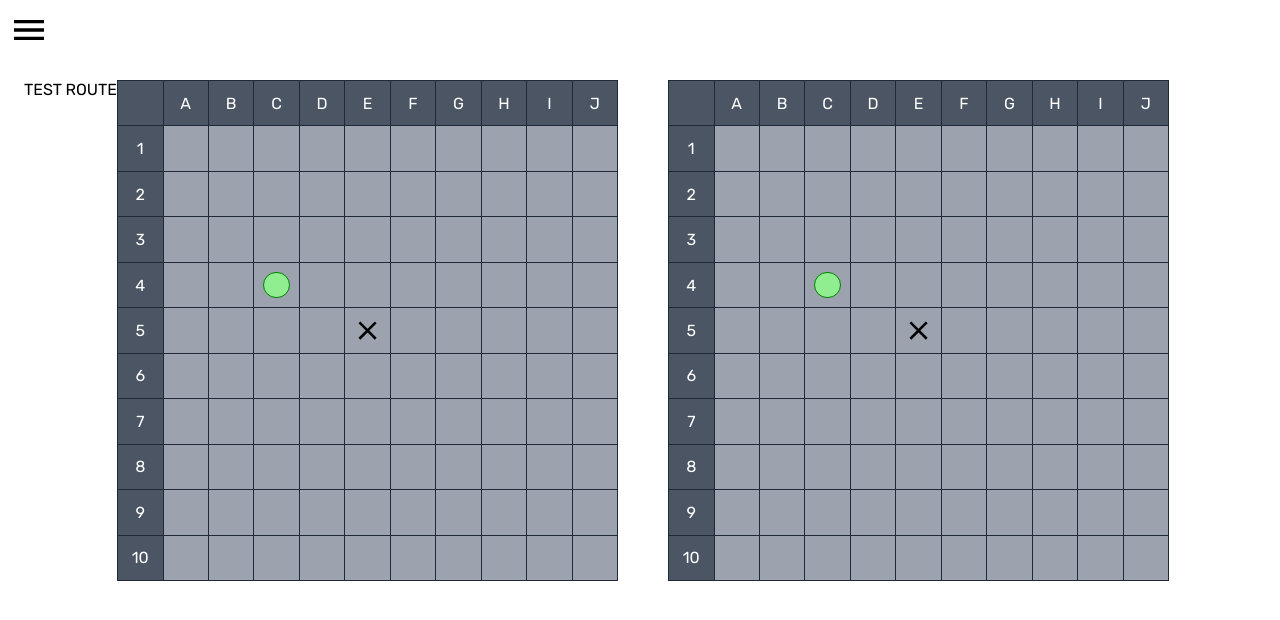
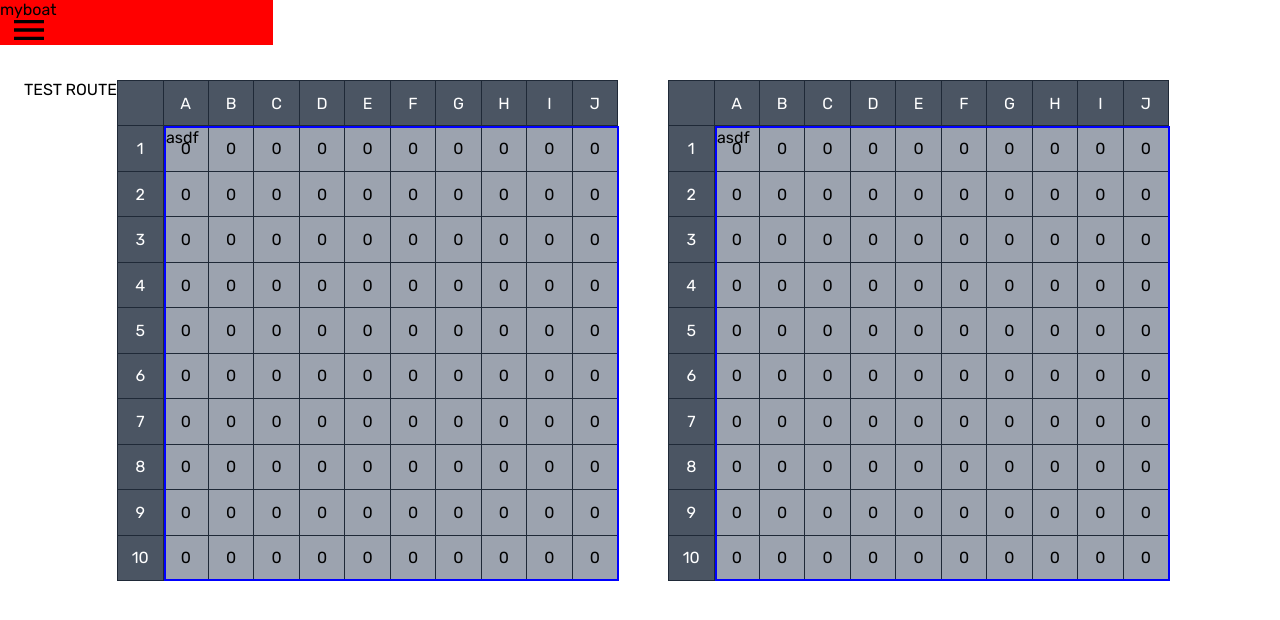
Before and after one commit to slarsson/tddd27-battleship, a React (Vite) app in the folder app/: page /test in a window 1280 px wide. Shown: the top 620 px of the page. Built offline with nearby package versions, Linux system fonts and the light colour scheme.

Commit message:
updates..

```diff
--- a/app/src/App.tsx
+++ b/app/src/App.tsx
@@ -2,6 +2,8 @@ import React from "react";
 import "./index.scss"
 import { Home, HowTo, Test } from './pages'
 import { Navbar } from './components';
+
+import { RecoilRoot } from 'recoil';
 
 import {
   BrowserRouter as Router,
@@ -23,6 +25,7 @@ export default function App() {
   ]
 
   return (
+    <RecoilRoot>
       <Router>
         <Navbar
           navLinks={navLinks}
@@ -35,5 +38,6 @@ export default function App() {
           </Switch>
         </div>
       </Router>
+    </RecoilRoot>
   );
 }
--- a/app/src/components/Game/Board.tsx
+++ b/app/src/components/Game/Board.tsx
@@ -1,6 +1,32 @@
 import React, { useState, useEffect, useRef, createRef } from 'react';
 
+import { atom, useRecoilValue } from 'recoil';
+
 import Grid from './Grid';
+import DragGrid from './DragGrid';
+
+export interface Boat {
+  x: number;
+  y: number;
+  width: number;
+  height: number;
+  mouseOffsetX: number;
+  mouseOffsetY: number;
+  move: boolean;
+}
+
+export const boat = atom({
+  key: 'boat',
+  default: {
+    x: 0,
+    y: 0,
+    width: 6,
+    height: 1,
+    mouseOffsetX: 0,
+    mouseOffsetY: 0,
+    move: false
+  } as Boat,
+});
 
 //import useGrid, { Grid } from './../useGrid';
 
@@ -24,6 +50,7 @@ interface GridPosition {
 const Board = () => {
   const [grid, setGrid] = useState<TileState[]>((new Array(SIZE * SIZE)).fill(TileState.Empty));
   const [tileHeight, setTileHeight] = useState<number>(50);
+  const testBoat = useRecoilValue(boat);
 
   const [position, setPosition] = useState<GridPosition>({x: 0, y: 0});
 
@@ -72,6 +99,16 @@ const Board = () => {
 
   return (
     <>
+    <div
+      className="boat"
+      style={{
+        width: `${testBoat.width * tileHeight}px`,
+        height: `${testBoat.height * tileHeight}px`,
+        top: `${testBoat.y}px`,
+        left: `${testBoat.x}px`
+      }}
+    >myboat</div>
+
     <div className="board" ref={div} style={{maxWidth: `${MAX_TILE_WIDTH * SIZE}px`}}>
       <div className="board-header board-header-top">
         <div style={tileStyle} className="tile"></div>
@@ -82,18 +119,8 @@ const Board = () => {
           {[...Array(SIZE)].map((_, i) => <div style={tileStyle} className="tile">{i + 1}</div>)}
         </div>
         <div className="grid">
-          <Grid tileSize={tileHeight} size={SIZE}></Grid>
-          {/* {grid.map((v, i) => {
-            return (
-              <div
-                style={tileStyle}
-                className="tile"
-                key={'grid-' + i}
-              >
-              {v == TileState.Empty ? <button onClick={() => action(i)}>{v}</button> : 'x'}
-              </div>
-            )
-          })}      */}
+          {/* <Grid tileSize={tileHeight} size={SIZE}></Grid> */}
+          <DragGrid tileSize={tileHeight} size={SIZE}></DragGrid>
         </div>
       </div>
     </div>
--- /dev/null
+++ b/app/src/components/Game/DragGrid.tsx
@@ -0,0 +1,75 @@
+import React, { useState, useEffect, useRef, createRef } from 'react';
+
+import useGrid, { Box } from './../../hooks/useGrid';
+
+interface Props {
+  size: number;
+  tileSize: number;
+}
+
+// interface Box {
+//   x: number;
+//   y: number;
+//   width: number;
+//   height: number;
+// }
+
+const DragGrid = ({ size, tileSize }: Props) => {
+  //const [grid, setGrid] = useState<number[]>((new Array(size * size)).fill(-1));
+  const [box, setBox] = useState<Box>({x: 0, y: 0, width: 0, height: 0});
+
+  const div = useRef<HTMLDivElement | null>(null);
+  const resize = () => {
+    if (div.current) {
+      setBox({
+        x: div.current.offsetLeft,
+        y: div.current.offsetTop,
+        width: div.current.clientWidth,
+        height: div.current.clientHeight
+      });
+    }
+  };
+
+  const {items, grid} = useGrid(size, box);
+
+  useEffect(() => {
+    resize();
+  }, [tileSize]);
+
+  useEffect(() => {
+    window.addEventListener('resize', resize);
+    return () => window.removeEventListener('resize', resize);
+  }, []);
+
+  return (
+    <>
+    <div
+      style={{
+        width: `${box.width}px`,
+        height: `${box.height}px`,
+        top: `${box.y}px`,
+        left: `${box.x}px`
+      }}
+      className="test--box"
+    >
+      asdf
+    </div>
+
+    <div ref={div}>
+      {grid.map((v, i) => {
+        return (
+          <div
+            style={{width: `${tileSize}px`, height: `${tileSize}px`, backgroundColor: v == 7 ? 'green' : 'transparent'}}
+            className="tile"
+            key={'grid-' + i}
+          >
+            {v}
+          </div>
+        )
+      })}
+    </div>
+    </>
+  );
+}
+
+export default DragGrid;
--- a/app/src/components/Game/board.scss
+++ b/app/src/components/Game/board.scss
@@ -119,6 +119,17 @@
   }
 }
 
+.test--box {
+	position: absolute;
+	border: 2px solid blue;
+}
+
+
+.boat {
+	background-color: red;
+	position: absolute;
+}
+
 // .grid {
 // 	background-color: #F472B6;
 // 	font-size: 0px;
--- /dev/null
+++ b/app/src/hooks/useGrid.tsx
@@ -0,0 +1,127 @@
+import { useState, useEffect, useRef } from 'react';
+import { useRecoilState } from 'recoil';
+
+import { boat as boatState } from './../components/Game/Board';
+
+export interface Box {
+  x: number;
+  y: number;
+  width: number;
+  height: number;
+}
+
+const useGrid = (size: number, area: Box) => {
+  const [items, setItems] = useState<number[]>([]);
+  const [grid, setGrid] = useState<number[]>(new Array(size * size).fill(0));
+  const [boat, setBoat] = useRecoilState(boatState);
+
+  const state = useRef<any>({area: area});
+
+  useEffect(() => {
+    state.current = {
+      size: size,
+      tileSize: area.width / size,
+      area: area,
+      grid: grid,
+      boat: {...boat},
+    };
+  }, [size, area, grid, boat]);
+
+  const mousemove = (evt: MouseEvent) => {
+    //console.log(state.current.boat);
+    if (!state.current.boat.move) {
+      return;
+    }
+
+    state.current.boat.x = evt.pageX - state.current.boat.mouseOffsetX;
+    state.current.boat.y = evt.pageY - state.current.boat.mouseOffsetY;
+    setBoat({...state.current.boat});
+
+    const box = state.current.area;
+    if (evt.pageX <= box.x || evt.pageX >= (box.x + box.width)) return;
+    if (evt.pageY <= box.y || evt.pageY >= (box.y + box.height)) return;
+
+    // const tileSize = box.width / size;
+    // const col = Math.floor((evt.pageX - box.x) / tileSize);
+    // const row = Math.floor((evt.pageY - box.y) / tileSize);
+    // const index = row * size + col;
+
+
+    for (let i = 0; i < state.current.grid.length; i++) {
+      state.current.grid[i] = 0;
+    }
+
+    let row = Math.floor((evt.pageY + (0.5 * state.current.tileSize) - state.current.boat.mouseOffsetY - box.y) / state.current.tileSize);
+    let col = Math.floor((evt.pageX + (0.5 * state.current.tileSize) - state.current.boat.mouseOffsetX - box.x) / state.current.tileSize);
+
+    //console.log(col);
+
+    let start = row * state.current.size;
+    //let end = Math.min(start + (state.current.size * state.current.boat.height), size * size);
+
+    for (let i = 0; i < state.current.size; i++) {
+      if (i < row || i >= (row + state.current.boat.height)) continue;
+      for (let j = col; j < col + state.current.boat.width; j++) {
+        let idx = Math.min(state.current.size * i + j, (state.current.size * state.current.size - 1));
+        state.current.grid[idx] = 7;
+      }
+    }
+
+    //let start = row * state.current.size;
+    // let end = Math.min(start + (state.current.size * state.current.boat.height), size * size);
+    // for (let i = start; i < end; i++) {
+    //   state.current.grid[i] = 6;
+    // }
+
+
+
+    //console.log(yTop);
+
+    // console.log(yCenter);
+
+    // state.current.grid[index] = -1;
+    setGrid([...state.current.grid]);
+
+
+  };
+
+  const mousedown = (evt: MouseEvent) => {
+    let size = state.current.tileSize;
+    let boat = state.current.boat;
+
+    if (evt.pageX < boat.x || evt.pageX > (boat.x + size * boat.width)) return;
+    if (evt.pageY < boat.y || evt.pageY > (boat.y + size * boat.height)) return;
+
+    console.log('myboat');
+    //console.log(boat);
+
+
+    boat.move = true;
+    boat.mouseOffsetX = evt.pageX - boat.x;
+    boat.mouseOffsetY = evt.pageY - boat.y;
+    setBoat({...boat})
+    //console.log(state.current.boat);
+  };
+
+  const mouseup = () => {
+    state.current.boat.move = false;
+    setBoat({...state.current.boat})
+    // console.log(state.current.boat);
+  };
+
+  useEffect(() => {
+    window.addEventListener('mousemove', mousemove);
+    window.addEventListener('mousedown', mousedown);
+    window.addEventListener('mouseup', mouseup);
+
+    return () => {
+      window.removeEventListener('mousemove', mousemove);
+      window.removeEventListener('mousedown', mousedown);
+      window.removeEventListener('mouseup', mouseup);
+    }
+  }, []);
+
+  return { boats: items, grid: grid };
+};
+
+export default useGrid;
```
Lines whose indentation alone changed are shown as unchanged.
